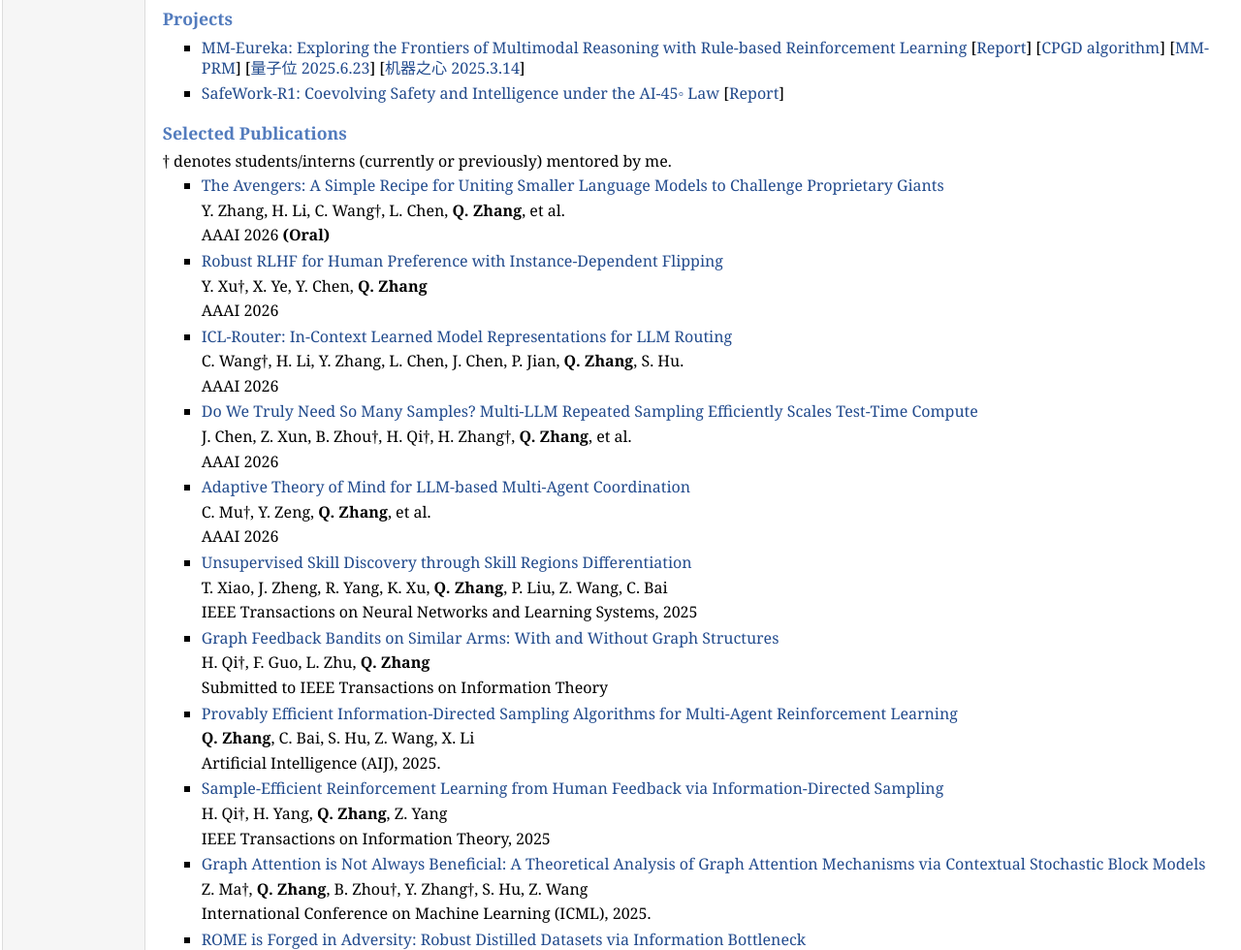
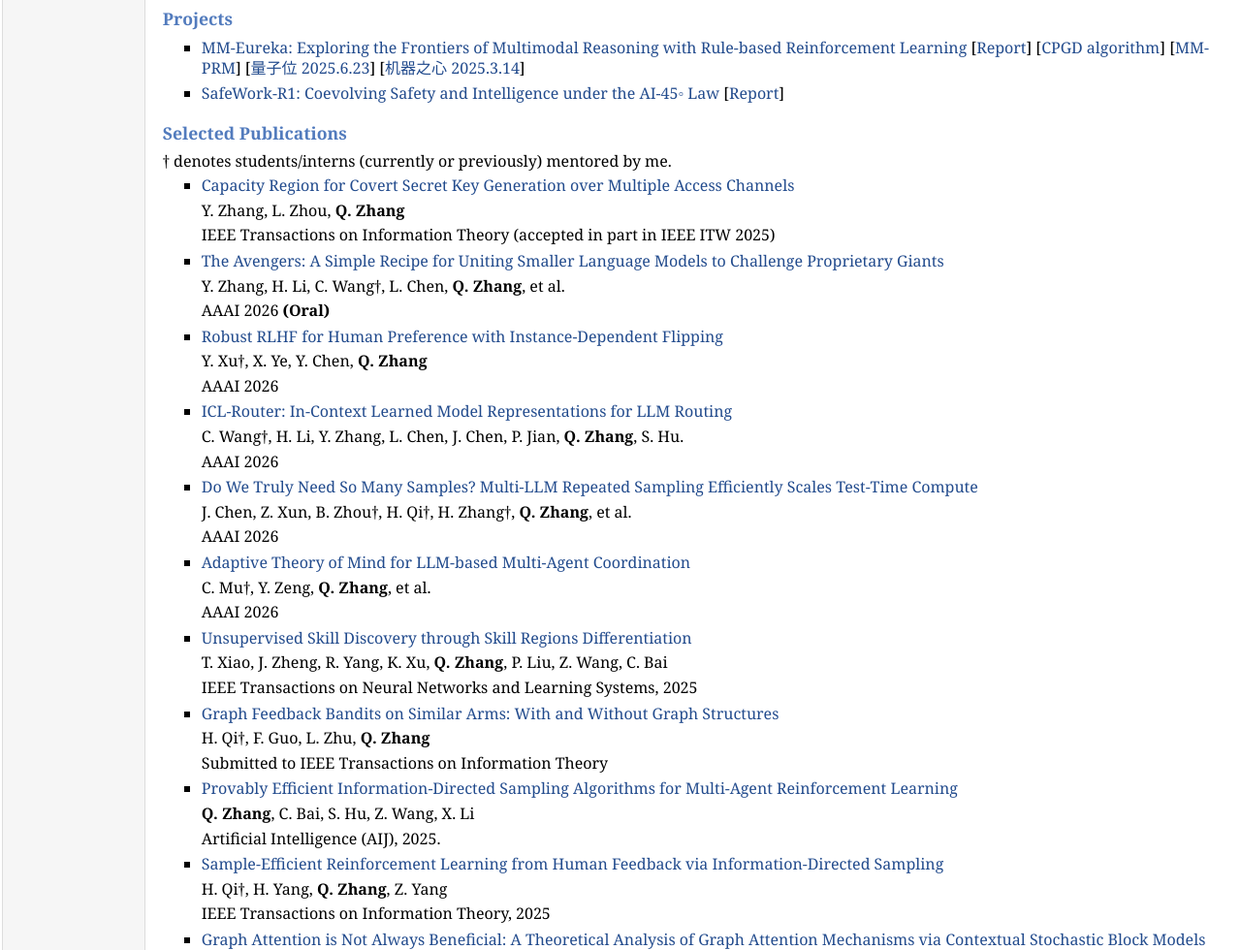
Before and after one commit to QiaoshengZhang/QiaoshengZhang.github.io, a plain HTML site: page index.html in a window 1280 px wide. Shown: the part 1017-1997 px from the top of the page at 97% size. Drawn offline with Linux system fonts and the light colour scheme.

Commit message:
Add files via upload

```diff
--- a/index.html
+++ b/index.html
@@ -96,6 +96,11 @@ under the AI-45◦ Law </a> [<a href="https://arxiv.org/pdf/2507.18576">Report</
 † denotes students/interns (currently or previously) mentored by me.
 <ul>
 
+<li> <p> <a href="https://arxiv.org/pdf/2504.05828"> Capacity Region for Covert Secret Key Generation over Multiple Access Channels
+ </a> </p>
+	<p> Y. Zhang, L. Zhou,  <b>Q. Zhang</b> </p>
+	<p> IEEE Transactions on Information Theory (accepted in part in IEEE ITW 2025) </p>
+</li>
 
 
 <li> <p> <a href="https://arxiv.org/pdf/2505.19797"> The Avengers: A Simple Recipe for Uniting Smaller Language Models to Challenge Proprietary Giants
```
